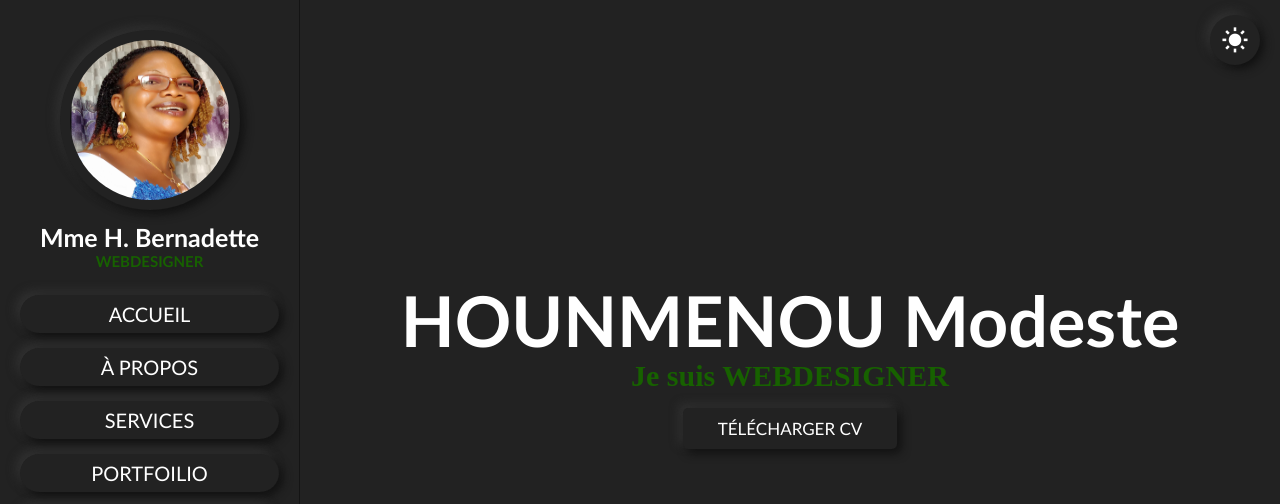
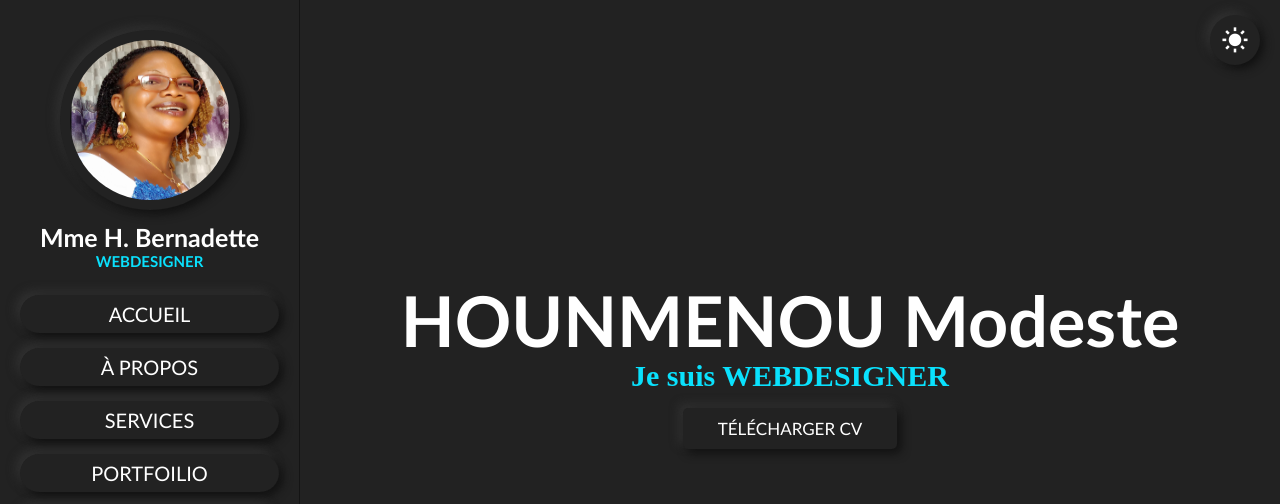
Before and after one commit to Modeste96-ua/portfolio, a plain HTML site: page index.html in a window 1280 px wide. Both pictures are taken after a click on the icon 1235 px from the left and 40 px from the top of the page. Shown: the top 504 px of the page. Drawn offline with nearby package versions, Linux system fonts and the light colour scheme.

Commit message:
Update STYLEPRO.css

```diff
--- a/STYLEPRO.css
+++ b/STYLEPRO.css
@@ -39,6 +39,7 @@ body{
 }
 
 body.active{
+    --green: rgb(10, 225, 253);
     --black:#fff;
     --light-color:#ddd;
     --gb-color:#222;
```
